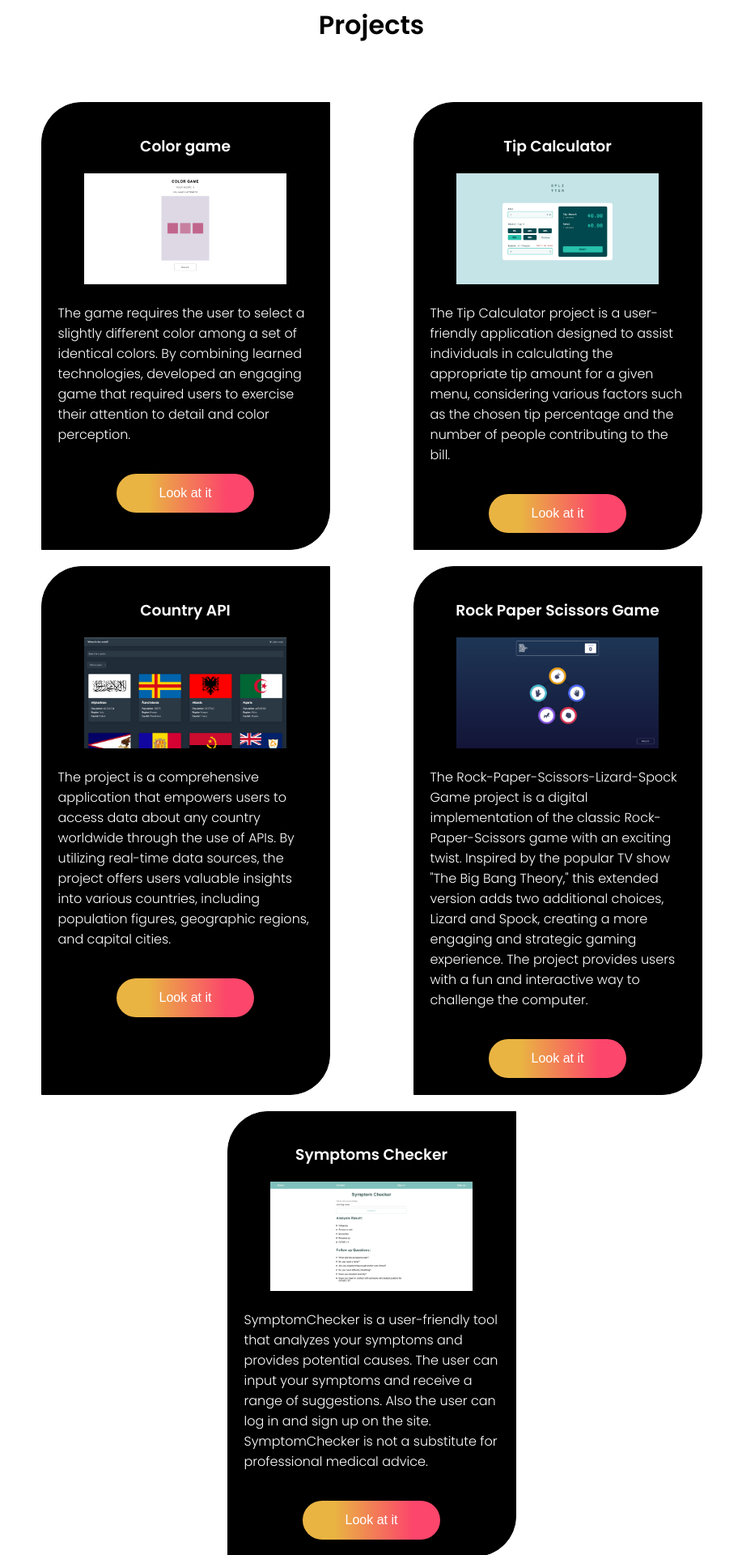
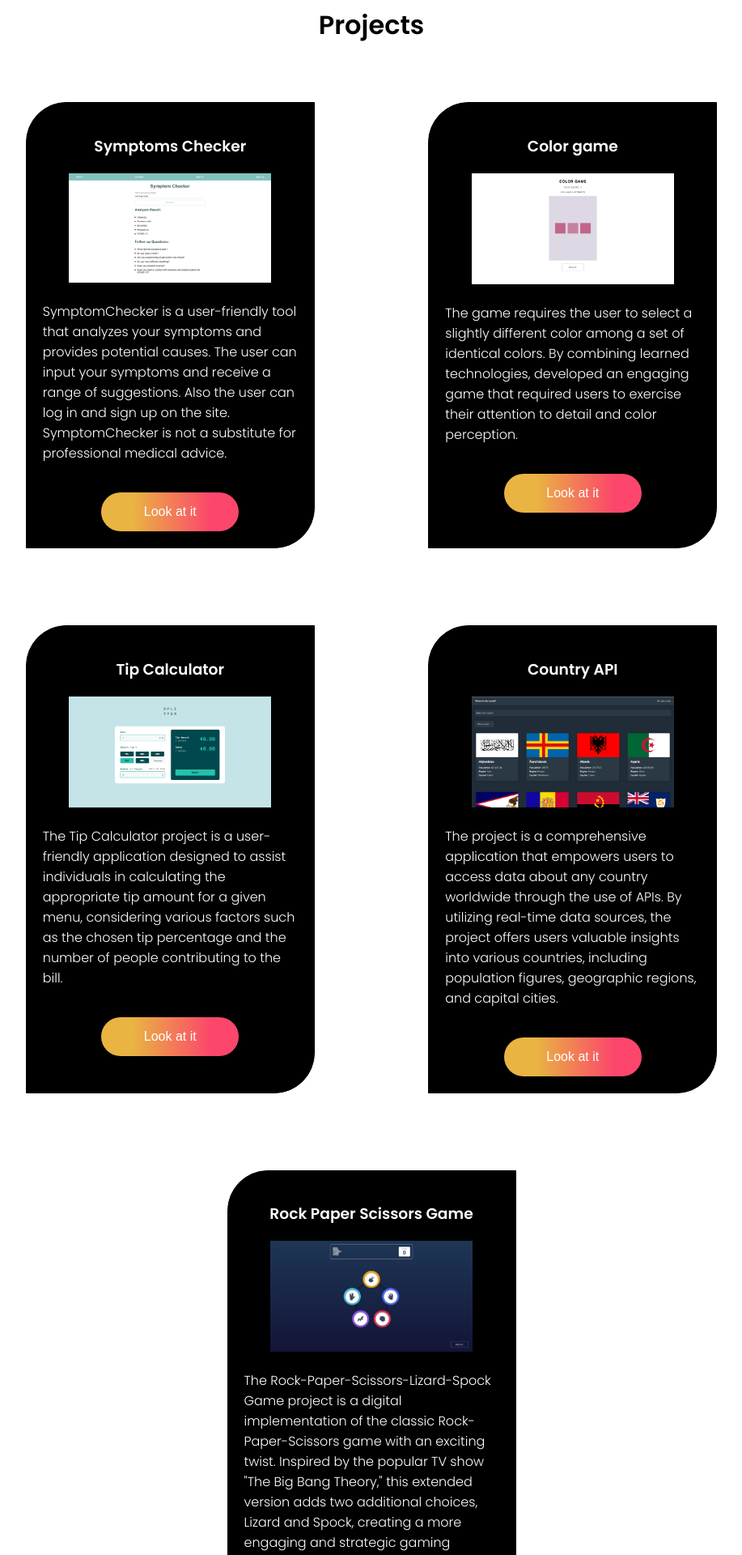
Before and after one commit to telkelly/portfolio, a React (Create React App) app: page / in a window 1280 px wide. Shown: the part 760-2680 px from the top of the page at 81% size, without its empty margins (181-1098 px from the left). Built offline with nearby package versions, Linux system fonts and the light colour scheme.

Commit message:
added footer and changed projects a bit

```diff
--- a/src/App.css
+++ b/src/App.css
@@ -9,7 +9,8 @@
 header{
     width: 100%;
     height: 60px;
-    box-shadow: 0px 1px 2px #94AF9F;
+    box-shadow: 0px 4px 40px 0px #00000040;
+;
 }
 
 .nav-bar{
@@ -83,7 +84,7 @@
     display: flex;
     flex-wrap: wrap;
     justify-content: space-around;
-    gap: 20px;
+    gap: 95px;
 }
 
 .projects{
@@ -112,3 +113,9 @@
     gap: 10px;
     justify-content:  center;
 }
+
+/* footer */
+
+.footer{
+    padding: 60px 60px 20px 60px;
+}
--- a/src/App.js
+++ b/src/App.js
@@ -2,13 +2,15 @@
 import Navbar from './components/Navbar';
 import About from './components/About';
 import Projects from './components/Projects';
+import Footer from './components/Footer';
 
 function App() {
   return (
     <>
       <Navbar />
       <About />
-      <Projects/>
+      <Projects />
+      <Footer/>
     </>
   );
 }
--- a/src/components/About.js
+++ b/src/components/About.js
@@ -15,7 +15,9 @@
             experiences using HTML, CSS, JavaScript, React, Node.js, and more.
           </p>
           <div class="info-btn">
-            <button>See for CV</button>
+            <a href="https://docs.google.com/document/d/1iroLN5P1g6-PE3xgp3cOt4Lvc24uvZ6AXupm3RgbuXk/edit?usp=sharing">
+              <button>See for CV</button>
+            </a>
           </div>
         </div>
       </div>
--- /dev/null
+++ b/src/components/Footer.js
@@ -0,0 +1,28 @@
+import { FaGithub, FaLinkedin } from "react-icons/fa";
+
+const Footer = () => {
+  return (
+    <footer className="nav-bar footer">
+      <div>
+        Call me:
+        <br />
+        053-537-5577
+      </div>
+      <div>
+        Email:
+        <br />
+        telltokel@gmail.com
+      </div>
+      <div className="social-media">
+        <a href="https://github.com/telkelly">
+          <FaGithub />
+        </a>
+        <a href="https://www.linkedin.com/in/keltel">
+          <FaLinkedin />
+        </a>
+      </div>
+    </footer>
+  );
+};
+
+export default Footer;
--- a/src/components/Projects.js
+++ b/src/components/Projects.js
@@ -9,6 +9,24 @@
     <>
       <h1 className="title-prj">Projects</h1>
       <div class="list-projects">
+        <div class="projects">
+          <h3 class="project">Symptoms Checker</h3>
+          <a href="https://health-project-32ks.onrender.com/about">
+            <img src={checker} />
+          </a>
+          <p class="project-descrp">
+            SymptomChecker is a user-friendly tool that analyzes your symptoms
+            and provides potential causes. The user can input your symptoms and
+            receive a range of suggestions. Also the user can log in and sign up
+            on the site. SymptomChecker is not a substitute for professional
+            medical advice.
+          </p>
+          <div class="info-btn orange">
+            <a href="https://health-project-32ks.onrender.com/">
+              <button>Look at it</button>
+            </a>
+          </div>
+        </div>
         <div class="projects">
           <h3 class="project">Color game</h3>
           <a>
@@ -81,24 +99,6 @@
             </a>
           </div>
         </div>
-        <div class="projects">
-          <h3 class="project">Symptoms Checker</h3>
-          <a href="https://health-project-32ks.onrender.com/about">
-            <img src={checker} />
-          </a>
-          <p class="project-descrp">
-            SymptomChecker is a user-friendly tool that analyzes your symptoms
-            and provides potential causes. The user can input your symptoms and
-            receive a range of suggestions. Also the user can log in and sign up
-            on the site. SymptomChecker is not a substitute for professional
-            medical advice.
-          </p>
-          <div class="info-btn orange">
-            <a href="https://health-project-32ks.onrender.com/">
-              <button>Look at it</button>
-            </a>
-          </div>
-        </div>
       </div>
     </>
   );
```
